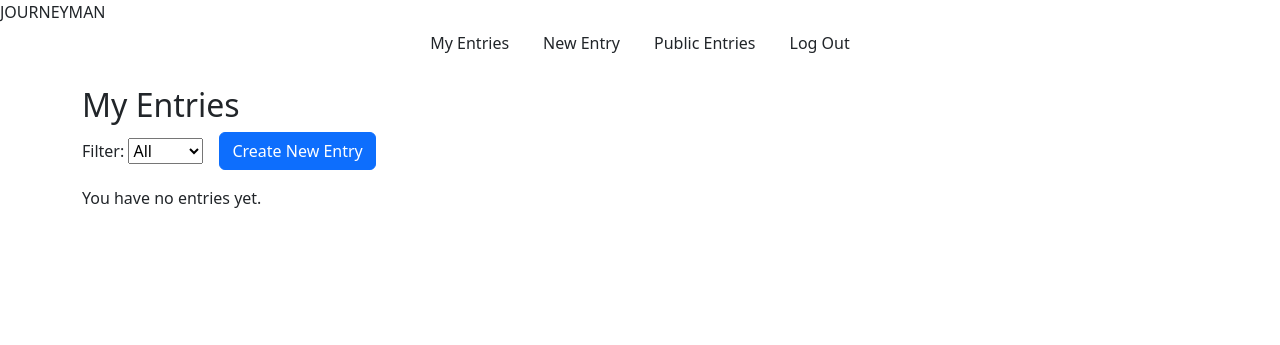
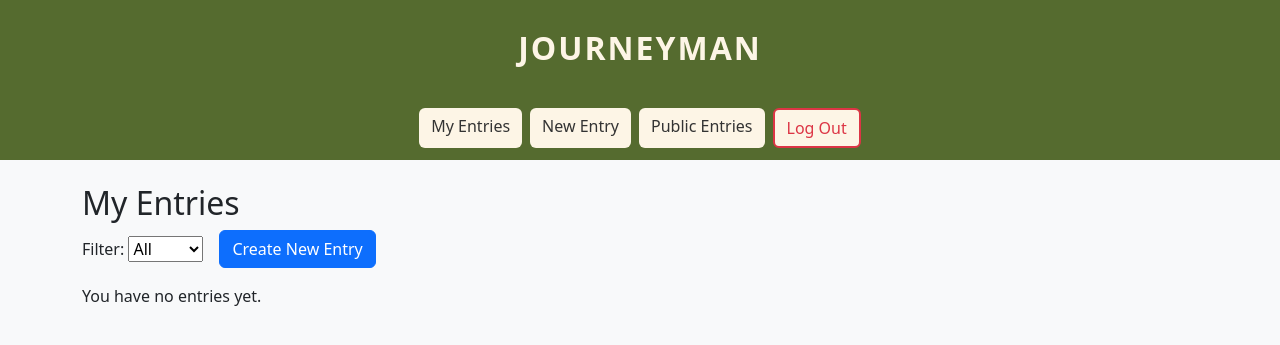
Before and after one commit to fattig-riddare-90/journeyman, a Django app: page /my/ in a window 1280 px wide. Shown: the top 345 px of the page. Run offline with Django 5.2, Linux system fonts and the light colour scheme; the visitor is signed in with stand-in values (Sample User, id 1); data that the repository does not hold is empty.

Commit message:
Add css with necessary changes to settings and base.html

```diff
--- a/journeyman/settings.py
+++ b/journeyman/settings.py
@@ -32,6 +32,7 @@ ALLOWED_HOSTS = []
 # Application definition
 
 INSTALLED_APPS = [
+    'journeyman',
     'users',
     'journal',
     'django.contrib.admin',
--- /dev/null
+++ b/journeyman/static/journeyman/style.css
@@ -0,0 +1,39 @@
+body {
+    background-color: #f8f9fa;
+}
+
+header {
+    background-color: #556B2F;
+    color: #FDF5E6;
+    padding: 1.5rem 1rem;
+    text-align: center;
+    font-size: 2rem;
+    font-weight: bold;
+    letter-spacing: 2px;
+}
+
+nav {
+    background-color: #556B2F;
+    padding: 0.75rem 1rem;
+}
+
+.navbar-btn {
+    background-color: #FDF5E6;
+    color: #333;
+    border: none;
+}
+
+.navbar-btn:hover {
+    background-color: #e6decf;
+}
+
+.logout-btn {
+    border: 2px solid #dc3545;
+    color: #dc3545;
+    background-color: #FDF5E6;
+}
+
+.logout-btn:hover {
+    background-color: #dc3545;
+    color: white;
+}
--- a/templates/journeyman/base.html
+++ b/templates/journeyman/base.html
@@ -9,7 +9,8 @@
     <link href="https://cdn.jsdelivr.net/npm/bootstrap@5.3.3/dist/css/bootstrap.min.css" rel="stylesheet">
 
     <!-- Custom styles -->
-    <style></style>
+    {% load static %}
+    <link rel="stylesheet" href="{% static 'journeyman/style.css' %}">
 </head>
 <body>
 
```
